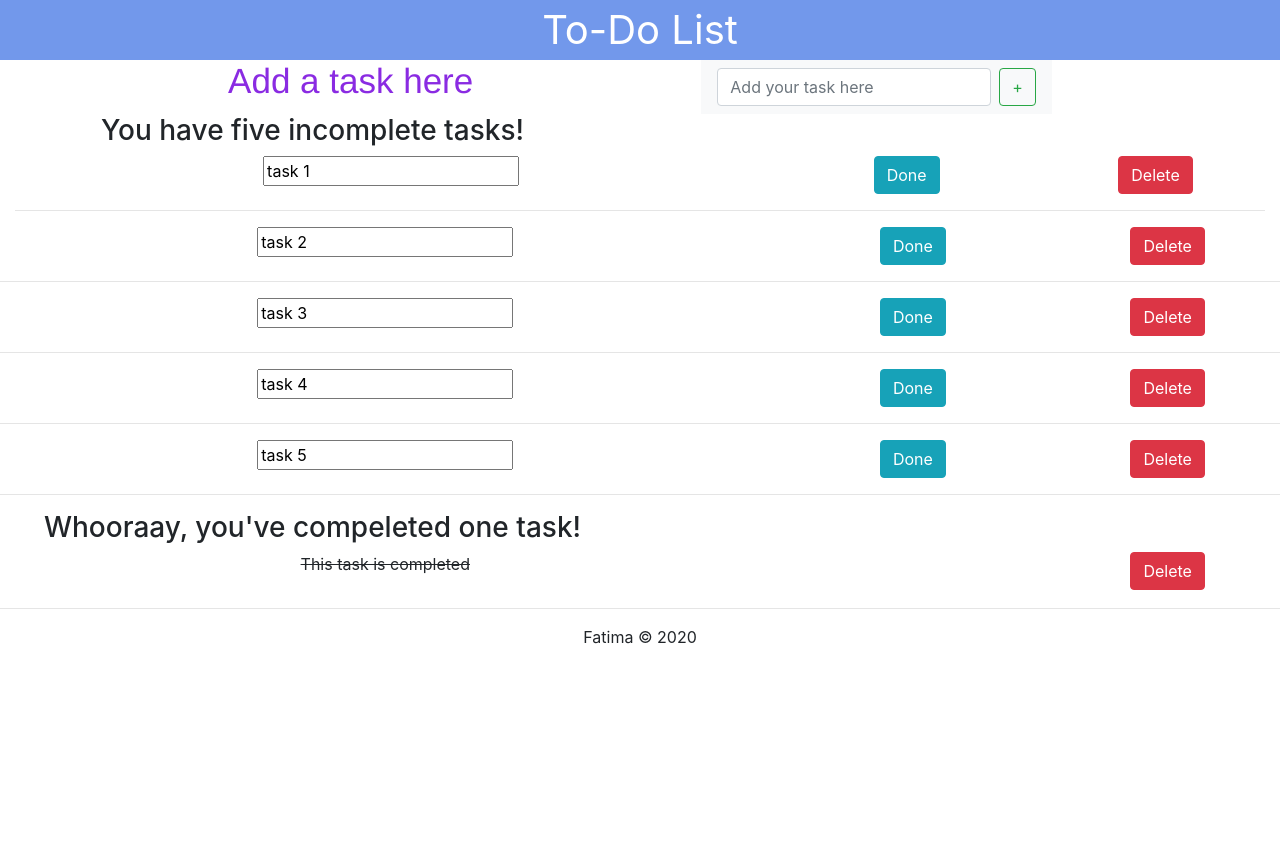
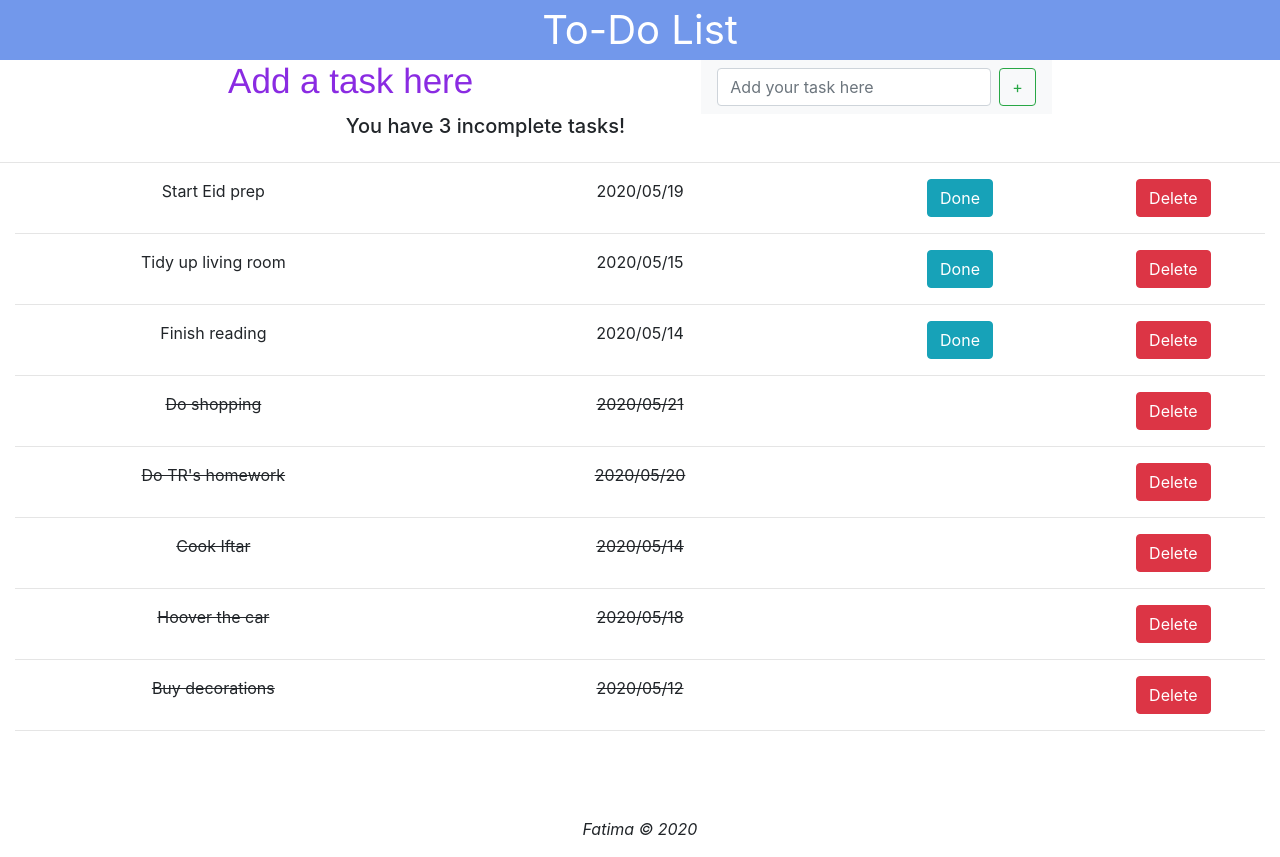
Before and after one commit to FatimaAbdimalik/todo-react-app, a React (Create React App) app: page / in a window 1280 px wide. Before the commit the page ends 800 px from the top, so only its background shows below. Built offline with nearby package versions, Linux system fonts and the light colour scheme.

Commit message:
week 6 homework

```diff
--- a/src/App.js
+++ b/src/App.js
@@ -1,15 +1,45 @@
-import React from "react";
+import React, { useState } from "react";
 import Header from "./Header/Header";
 import TaskItem from "./TaskItem/TaskItem";
 import Footer from "./Footer/Footer";
+import Task from "./Task/Task";
 import "./App.css";
 
 function App() {
+  const [tasks, setTasks] = useState([
+    { text: "Do shopping", Duedate: "2020/05/21", compeleted: true },
+    { text: "Do TR's homework", Duedate: "2020/05/20", compeleted: true },
+    { text: "Start Eid prep", Duedate: "2020/05/19", compeleted: false },
+    { text: "Tidy up living room", Duedate: "2020/05/15", compeleted: false },
+    { text: "Cook Iftar", Duedate: "2020/05/14", compeleted: true },
+    { text: "Hoover the car", Duedate: "2020/05/18", compeleted: true },
+    { text: "Buy decorations", Duedate: "2020/05/12", compeleted: true },
+    { text: "Finish reading", Duedate: "2020/05/14", compeleted: false },
+  ]);
+  const activeTasks = tasks.filter((task) => !task.compeleted);
+  const compeletedTasks = tasks.filter((task) => task.compeleted);
   return (
     <div className="App">
       <header className="App-header">To-Do List</header>
       <Header />
-      <TaskItem />
+      <Task count={activeTasks.length} />
+      <div>
+        {activeTasks.map((task) => (
+          <TaskItem
+            text={task.text}
+            compeleted={task.compeleted}
+            Duedate={task.Duedate}
+          />
+        ))}
+
+        {compeletedTasks.map((task) => (
+          <TaskItem
+            text={task.text}
+            completed={task.compeleted}
+            Duedate={task.Duedate}
+          />
+        ))}
+      </div>
       <Footer />
     </div>
   );
--- a/src/Footer/Footer.css
+++ b/src/Footer/Footer.css
@@ -0,0 +1,4 @@
+.position {
+  margin-top: 70px;
+  font-style: italic;
+}
--- a/src/Footer/Footer.js
+++ b/src/Footer/Footer.js
@@ -4,7 +4,7 @@ import "./Footer.css";
 function Footer() {
   return (
     <div>
-      <p>Fatima &copy; 2020</p>
+      <p className="position">Fatima &copy; 2020</p>
     </div>
   );
 }
--- a/src/Header/Header.js
+++ b/src/Header/Header.js
@@ -9,16 +9,16 @@ function Header() {
       </div>
       <div className="row">
         <div className="col-12">
-          <nav class="navbar navbar-light bg-light">
-            <form class="form-inline">
+          <nav className="navbar navbar-light bg-light">
+            <form className="form-inline">
               <input
-                class="form-control mr-sm-2"
+                className="form-control mr-sm-2"
                 type="search"
                 placeholder="Add your task here"
                 aria-label="Search"
               />
               <button
-                class="btn btn-outline-success my-2 my-sm-0"
+                className="btn btn-outline-success my-2 my-sm-0"
                 type="submit"
               >
                 +
--- /dev/null
+++ b/src/Task/Task.css
@@ -0,0 +1,3 @@
+.colour {
+  text-align: right;
+}
--- /dev/null
+++ b/src/Task/Task.js
@@ -0,0 +1,27 @@
+import React from "react";
+import "./Task.css";
+
+function Task(props) {
+  return (
+    <div>
+      <div>
+        <div className="row">
+          <div className="col-12"></div>
+        </div>
+      </div>
+      <div className="row">
+        <div className="col-12 col-sm-6">
+          <h5 className="colour">You have {props.count} incomplete tasks!</h5>
+        </div>
+      </div>
+      <div>
+        <div className="row">
+          <div className="col-12">
+            <hr></hr>
+          </div>
+        </div>
+      </div>
+    </div>
+  );
+}
+export default Task;
--- a/src/TaskItem/TaskItem.css
+++ b/src/TaskItem/TaskItem.css
@@ -2,3 +2,10 @@
   display: flex;
   justify-content: space-evenly;
 }
+
+/* .row {
+  margin-bottom: 15px;
+} */
+.task--complete {
+  text-decoration: line-through;
+}
--- a/src/TaskItem/TaskItem.js
+++ b/src/TaskItem/TaskItem.js
@@ -1,25 +1,22 @@
 import React from "react";
 import "./TaskItem.css";
 
-function TaskItem() {
+function TaskItem(props) {
   return (
     <div>
-      <div className="row">
-        <div className="col-12 col-sm-6">
-          <h3 className="colour">You have five incomplete tasks!</h3>
-        </div>
-      </div>
+      <div className={`task task--${props.completed ? "complete" : "active"}`}>
         <div className="container-fluid">
           <div className="row justify-content-around">
-          <div className="col-12 col-sm-6">
-            <input type="text" name="task" value="task 1" id="task" />
-          </div>
-          <div className="col-12 col-sm-1">
+            <div className="col-6 col-sm-3">{props.text}</div>
+            <div className="col-2 col-sm-3">{props.Duedate}</div>
+            <div className="col-2 col-sm-1">
+              {!props.completed && (
                 <button type="button" className="btn btn-info">
                   Done
                 </button>
+              )}
             </div>
-          <div class="col-12 col-sm-1">
+            <div className="col-2 col-sm-1">
               <button type="button" className="btn btn-danger">
                 Delete
               </button>
@@ -29,101 +26,6 @@ function TaskItem() {
             </div>
           </div>
         </div>
-      <div className="row">
-        <div className="col-12"></div>
-      </div>
-      <div className="row justify-content-around">
-        <div className="col-12 col-sm-6">
-          <input type="text" name="task" value="task 2" id="task" />
-        </div>
-        <div className="col-12 col-sm-1">
-          <button type="button" className="btn btn-info">
-            Done
-          </button>
-        </div>
-        <div className="col-12 col-sm-1">
-          <button type="button" className="btn btn-danger">
-            Delete
-          </button>
-        </div>
-        <div className="col-12">
-          <hr />
-        </div>
-      </div>
-      <div className="row justify-content-around">
-        <div className="col-12 col-sm-6">
-          <input type="text" name="task" value="task 3" id="task" />
-        </div>
-        <div className="col-12 col-sm-1">
-          <button type="button" className="btn btn-info">
-            Done
-          </button>
-        </div>
-        <div className="col-12 col-sm-1">
-          <button type="button" className="btn btn-danger">
-            Delete
-          </button>
-        </div>
-        <div className="col-12">
-          <hr />
-        </div>
-      </div>
-      <div className="row justify-content-around">
-        <div className="col-12 col-sm-6">
-          <input type="text" name="task" value="task 4" id="task" />
-        </div>
-        <div className="col-12 col-sm-1">
-          <button type="button" className="btn btn-info">
-            Done
-          </button>
-        </div>
-        <div className="col-12 col-sm-1">
-          <button type="button" className="btn btn-danger">
-            Delete
-          </button>
-        </div>
-        <div className="col-12">
-          <hr />
-        </div>
-      </div>
-      <div className="row justify-content-around">
-        <div class="col-12 col-sm-6">
-          <input type="text" name="task" value="task 5" id="task" />
-        </div>
-        <div className="col-12 col-sm-1">
-          <button type="button" className="btn btn-info">
-            Done
-          </button>
-        </div>
-        <div className="col-12 col-sm-1">
-          <button type="button" className="btn btn-danger">
-            Delete
-          </button>
-        </div>
-        <div className="col-12">
-          <hr />
-        </div>
-      </div>
-      <div className="row">
-        <div className="col-12 col-sm-6">
-          <h3 className="colour">Whooraay, you've compeleted one task!</h3>
-        </div>
-      </div>
-      <div className="row justify-content-around">
-        <div className="col-12 col-sm-6">
-          <p>
-            <del>This task is completed</del>
-          </p>
-        </div>
-        <div className="col-12 col-sm-1"></div>
-        <div className="col-12 col-sm-1">
-          <button type="button" className="btn btn-danger">
-            Delete
-          </button>
-        </div>
-        <div className="col-12">
-          <hr />
-        </div>
       </div>
     </div>
   );
```
Lines whose indentation alone changed are shown as unchanged.
